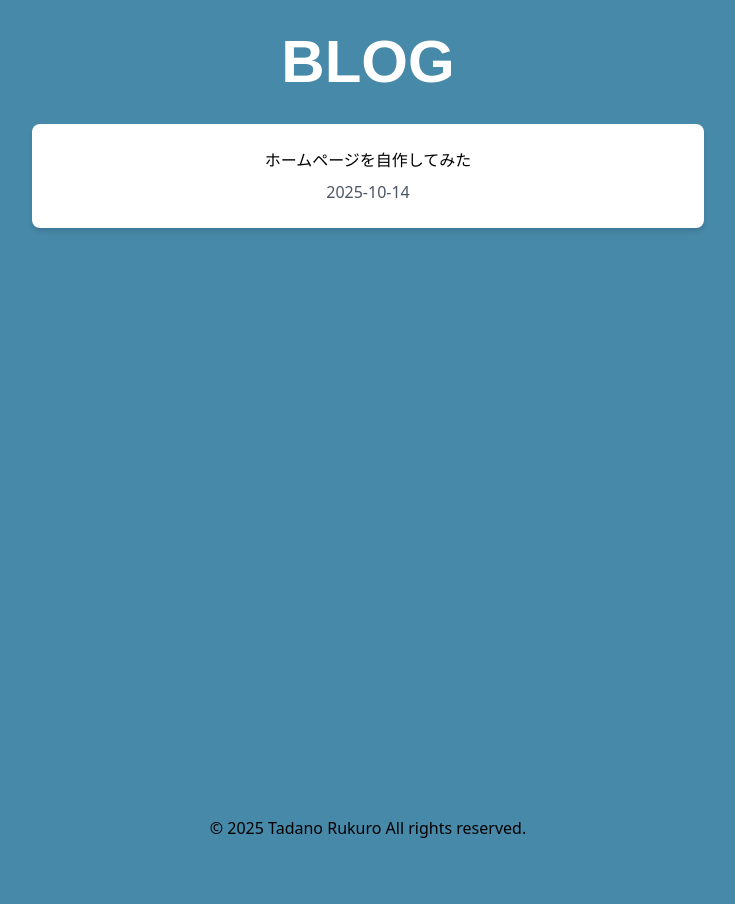
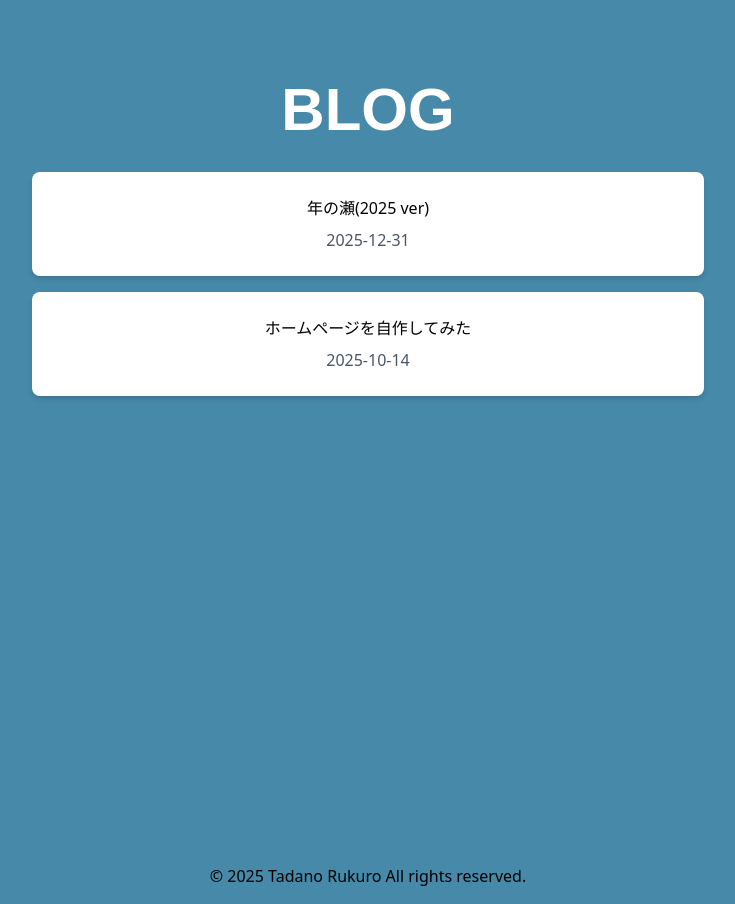
Before and after one commit to RukuroTadano/my-website, a Next.js app: page /blog in a window 1280 px wide. Shown: the whole page, without its empty margins (272-1007 px from the left). Before the commit the page ends 856 px from the top, so only its background shows below. Built offline with nearby package versions, Linux system fonts and the light colour scheme; a web font is replaced by a local one.

Commit message:
chore: add new post

```diff
--- a/package.json
+++ b/package.json
@@ -11,8 +11,8 @@
   "dependencies": {
     "@tailwindcss/typography": "^0.5.19",
     "gray-matter": "^4.0.3",
-    "next": "15.5.7",
-    "react": "19.2.1",
+    "next": "15.5.9",
+    "react": "19.2.3",
     "react-dom": "19.2.1",
     "remark": "^15.0.1",
     "remark-gfm": "^4.0.1",
@@ -25,7 +25,7 @@
     "@types/react": "^19",
     "@types/react-dom": "^19",
     "eslint": "^9",
-    "eslint-config-next": "15.5.3",
+    "eslint-config-next": "15.5.9",
     "tailwindcss": "^4",
     "typescript": "^5"
   }
--- a/src/app/blog/page.tsx
+++ b/src/app/blog/page.tsx
@@ -47,8 +47,12 @@ export default async function Blog() {
           </h1>
           {posts.length > 0 ? (
             <ul className="space-y-4">
-              {posts.map((post) => (
-                <Link key={post.slug} href={`blog/${post.slug}`}>
+              {[...posts].reverse().map((post) => (
+                <Link
+                  key={post.slug}
+                  href={`blog/${post.slug}`}
+                  className="block"
+                >
                   <li className="bg-white p-6 rounded-lg shadow-md hover:shadow-lg transition-shadow duration-200">
                     {post.title}
                     <p className="text-gray-600 mt-2">{post.date}</p>
--- a/src/app/layout.tsx
+++ b/src/app/layout.tsx
@@ -32,7 +32,7 @@ export default function RootLayout({
       <body
         className={`${MPlusRounded.variable} ${ZenMaru.variable} antialiased`}
       >
-        {children}
+        <main className="mt-12">{children}</main>
         <footer className="text-center py-4">
           <p>© 2025 Tadano Rukuro All rights reserved.</p>
         </footer>
--- /dev/null
+++ b/src/app/posts/2025-12-31.md
@@ -0,0 +1,39 @@
+---
+title: 年の瀬(2025 ver)
+date: 2025-12-31
+---
+
+まったく気付かぬ間に 2025 年が終わろうとしている。
+
+&nbsp;
+
+実家（実家ではない）に帰り、地元（地元ではない）に立ち寄り、友人と話し、親族に挨拶し、家の掃除をしたわけだが、まったく年末な気分ではない。
+
+&nbsp;
+
+テレビでは過去の映像を使い回し、あんなことがあった、こんなことがあったなどと騒いでいるが、まったくテレビを見ない生活をしている私にとってはどうでも良いことなのだ。
+
+&nbsp;
+
+&nbsp;
+
+ただの一日が、ただ過ぎていく。それで良いなと思う。
+
+&nbsp;
+
+&nbsp;
+
+この一年、身の回りでさまざまなことが起こり、自分が別人へと変わってしまったような気分になっていた。
+必死に「普通の人間」を演じていた。「普通の人間」になりたかった。でも、それって昔頑張ってたけどうまくいかなくてやめたんだったな。
+
+&nbsp;
+
+この年末、本当はいろいろ勉強するつもりだった。でも結局少ししかやらなかった。銀魂のアニメを見、猫ちゃんと遊び、そして銀魂のアニメを見ていたらもう 12 月 31 日だ。はたから見ればなんて生産性のない年末だろうか。でも、私にとっては有意義なものだった。昔好きだったものにまた戻って来れること。まだ好きと思えていること。なんか安心した。あの頃の私はまだ死んでなかった。
+
+&nbsp;
+
+実家じゃないにせよ帰る場所があること、旧友はいないかもしれないけど再び会って話せる友人がいること、昔好きだったものをまだ好きを思える自分がいること。この一年でわかったことはこれくらいだけれど、まぁ、良しとしよう。こんなもんだよ。何かを成し遂げようなんて大きなこと考えずとも、少しずつ何か発見があればそれで良いや。一歩成長できたよってことで。
+
+&nbsp;
+
+また来年、みんなご無事で。
```
Also changed, not shown: 2 other files (tests, documents, lock files or other folders).
